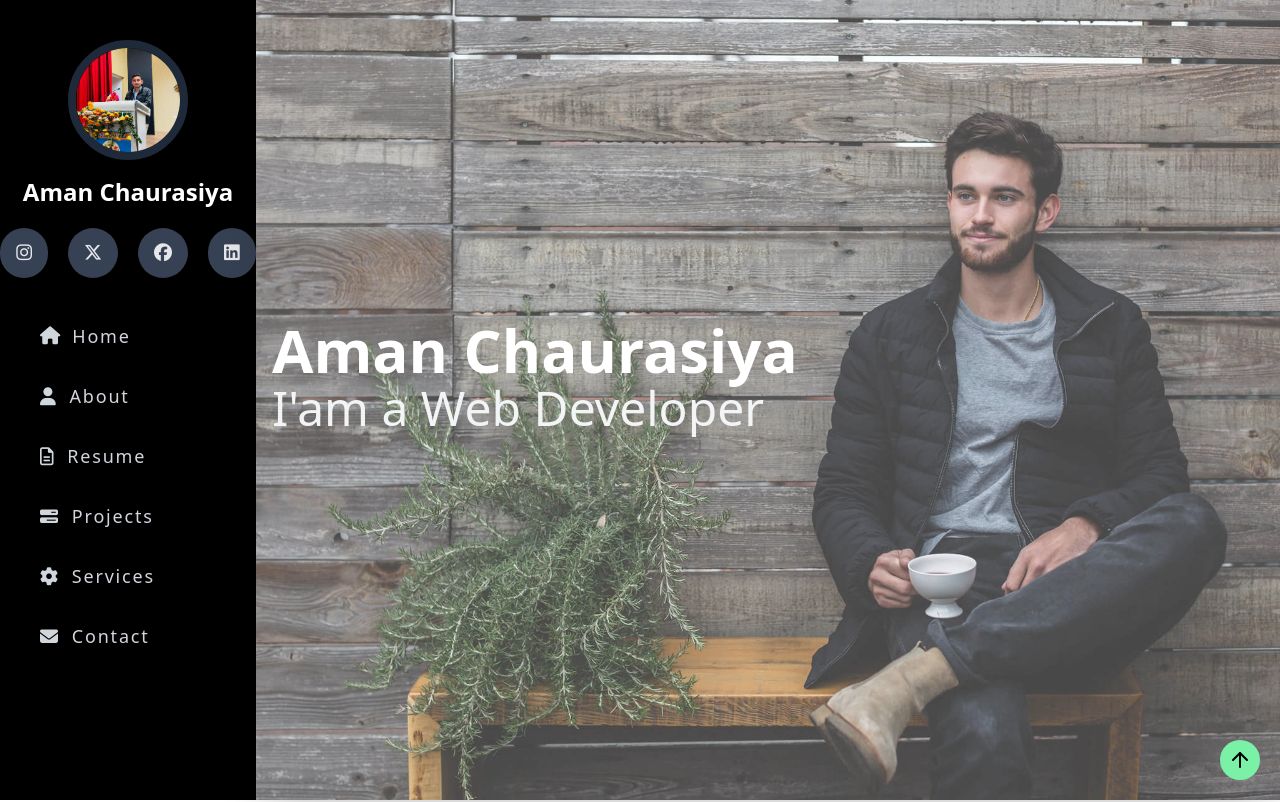
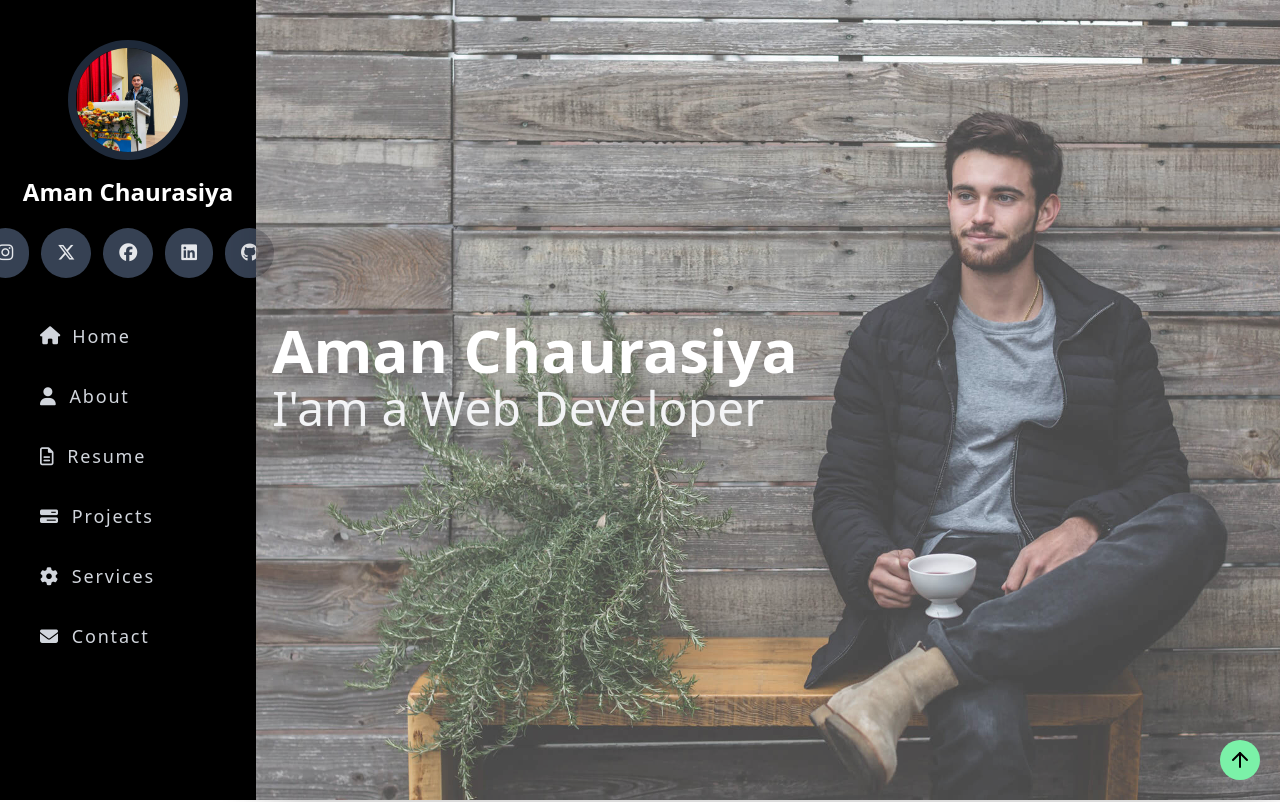
Before and after one commit to HeyAman63/portfolio, a React (Vite) app: page / in a window 1280 px wide. Shown: the top 802 px of the page. Built offline with nearby package versions, Linux system fonts and the light colour scheme.

Commit message:
Link added

```diff
--- a/src/pages/Home.jsx
+++ b/src/pages/Home.jsx
@@ -32,19 +32,25 @@ const Home = () => {
             className="h-30 w-30 object-cover rounded-full border-8 border-gray-800"
           />
           <h2 className="text-2xl pt-4 font-bold">Aman Chaurasiya</h2>
-          <div className="flex gap-5 mt-5">
+          <div className="flex gap-3 mt-5">
             <div className=" hover:bg-blue-400 transition duration-300 text-gray-200 rounded-full hover:cursor-pointer bg-gray-700 p-3">
               <a target="_blank" href="https://instagram.com/amanchaurasiya666"><i className="fa-brands fa-instagram text-lg py-1 px-1"></i></a>
 
             </div>
             <div className="hover:bg-blue-400 transition duration-300 text-gray-200 rounded-full hover:cursor-pointer bg-gray-700 p-3">
-              <i className="fa-brands fa-x-twitter text-lg py-1 px-1"></i>
+              <a href="https://x.com/aman6389?s=21"><i className="fa-brands fa-x-twitter text-lg py-1 px-1"></i></a>
+
             </div>
             <div className="hover:bg-blue-400 transition duration-300 text-gray-200 rounded-full hover:cursor-pointer bg-gray-700 p-3">
               <i className="fa-brands fa-facebook text-lg py-1 px-1"></i>
             </div>
             <div className="hover:bg-blue-400 transition duration-300 text-gray-200 rounded-full hover:cursor-pointer bg-gray-700 p-3">
-              <i className="fa-brands fa-linkedin text-lg py-1 px-1"></i>
+              <a target="_blank" href="https://www.linkedin.com/in/HeyAman63/"><i className="fa-brands fa-linkedin text-lg py-1 px-1"></i></a>
+
+            </div>
+            <div className="hover:bg-blue-400 transition duration-300 text-gray-200 rounded-full hover:cursor-pointer bg-gray-700 p-3">
+              <a target="_blank" href="https://github.com/HeyAman63"><i className="fa-brands fa-github text-lg py-1 px-1"></i></a>
+
             </div>
           </div>
         </div>
```
